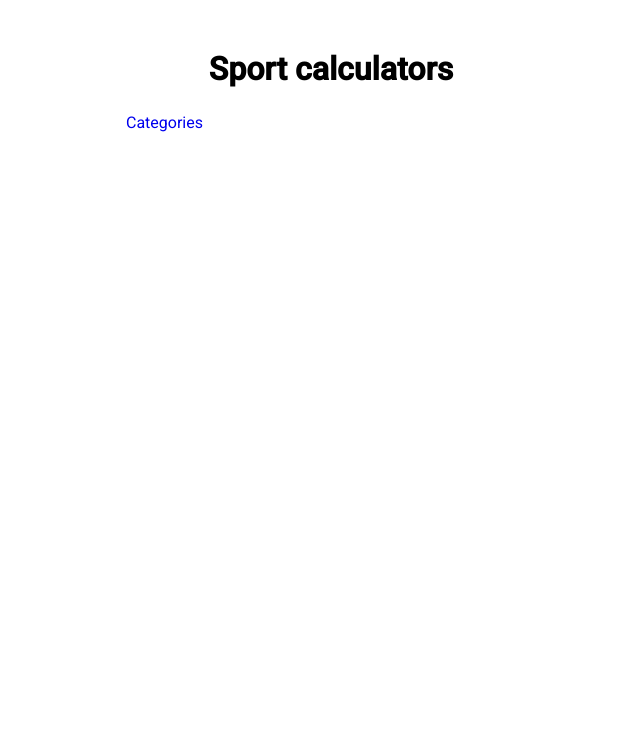
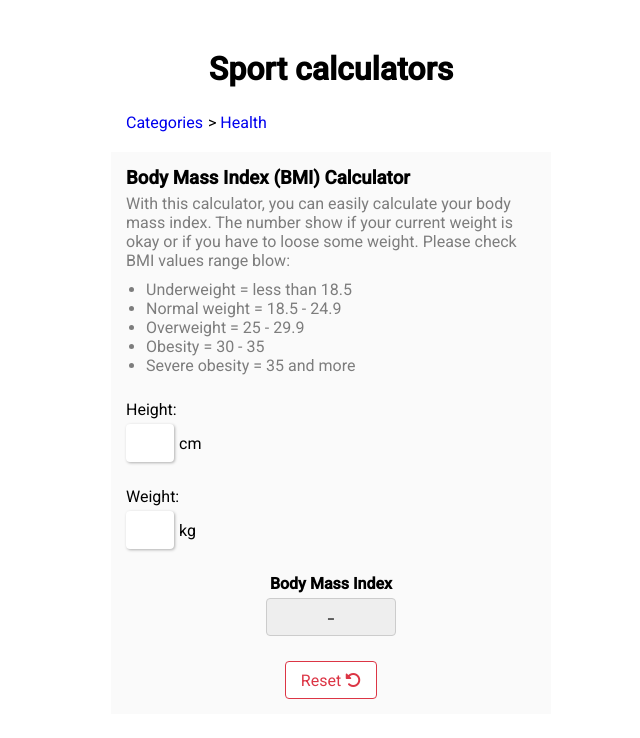
Before and after one commit to wiktor93/sport-calculators, a React (Create React App) app: page /health-calc in a window 1280 px wide. Shown: the top 738 px of the page, without its empty margins (309-949 px from the left). Built offline with nearby package versions, Linux system fonts and the light colour scheme.

Commit message:
changed scss module name, added bmi calc

```diff
--- a/src/components/Gym/OneRepMax.js
+++ b/src/components/Gym/OneRepMax.js
@@ -3,7 +3,7 @@ import React, {useState, useEffect} from 'react';
 import Input from '../Input';
 import Unit from '../Unit';
 import Button from '../Button';
-import styles from '../../styles/RunningCalc.module.scss';
+import styles from '../../styles/Calc.module.scss';
 
 const OneRepMax = () => {
   const [weight, setWeight] = useState('');
--- /dev/null
+++ b/src/components/Health/BMI.js
@@ -0,0 +1,85 @@
+import React, {useState, useEffect} from 'react';
+
+import Input from '../Input';
+import Unit from '../Unit';
+import Button from '../Button';
+import styles from '../../styles/Calc.module.scss';
+
+const BMI = () => {
+  const [height, setHeight] = useState('');
+  const [weight, setWeight] = useState('');
+  const [bmi, setBMI] = useState('');
+
+  useEffect(() => {
+    if (height & weight) {
+      const bmi = weight / (height / 100) ** 2;
+      setBMI(bmi.toFixed(2));
+    }
+  }, [height, weight]);
+
+  return (
+    <section className={styles.calcWrap}>
+      <h3>Body Mass Index (BMI) Calculator</h3>
+      <p className={styles.note}>
+        With this calculator, you can easily calculate your body mass index. The
+        number show if your current weight is okay or if you have to loose some
+        weight. Please check BMI values range blow:
+        <ul>
+          <li>Underweight = less than 18.5</li>
+          <li>Normal weight = 18.5 - 24.9</li>
+          <li>Overweight = 25 - 29.9</li>
+          <li>Obesity = 30 - 35</li>
+          <li>Severe obesity = 35 and more</li>
+        </ul>
+      </p>
+      <form>
+        {/* Height */}
+        <div className={styles.inputGroup}>
+          <label>Height: </label>
+          <Input
+            name="height"
+            value={height}
+            onChange={e => setHeight(e.target.value)}
+          />
+          <Unit>cm</Unit>
+        </div>
+        {/* Weight */}
+        <div className={styles.inputGroup}>
+          <label>Weight: </label>
+          <Input
+            name="weight"
+            value={weight}
+            onChange={e => setWeight(e.target.value)}
+          />
+          <Unit>kg</Unit>
+        </div>
+
+        <div className={styles.resultsContainer}>
+          <div>
+            <h4>Body Mass Index</h4>
+            <div className={styles.result}>
+              <p>
+                <span>{bmi ? bmi : '-'}</span>
+              </p>
+            </div>
+          </div>
+        </div>
+
+        <div className={styles.btnContainer}>
+          <Button
+            onClick={e => {
+              e.preventDefault();
+              setHeight('');
+              setWeight('');
+              setBMI('');
+            }}
+          >
+            Reset <i className="fas fa-undo-alt"></i>
+          </Button>
+        </div>
+      </form>
+    </section>
+  );
+};
+
+export default BMI;
--- a/src/components/Running/RunningPace.js
+++ b/src/components/Running/RunningPace.js
@@ -5,7 +5,7 @@ import {runningRaceOptions, defaultInputValues} from '../../assets/data';
 import Button from '../../components/Button';
 import Input from '../../components/Input';
 import Unit from '../../components/Unit';
-import styles from '../../styles/RunningCalc.module.scss';
+import styles from '../../styles/Calc.module.scss';
 
 const RunningPace = () => {
   const [inputValues, setInputValue] = useState(defaultInputValues);
--- a/src/components/Running/TimeSegment.js
+++ b/src/components/Running/TimeSegment.js
@@ -5,7 +5,7 @@ import {runningRaceOptions} from '../../assets/data';
 import Button from '../Button';
 import Input from '../Input';
 import Unit from '../Unit';
-import styles from '../../styles/RunningCalc.module.scss';
+import styles from '../../styles/Calc.module.scss';
 
 const TimeSegment = () => {
   const [paceMinutes, setPaceMinutes] = useState('');
--- a/src/components/Swimming/SwimmingPace.js
+++ b/src/components/Swimming/SwimmingPace.js
@@ -5,7 +5,7 @@ import {swimmingRaceOptions} from '../../assets/data';
 import Button from '../../components/Button';
 import Input from '../../components/Input';
 import Unit from '../../components/Unit';
-import styles from '../../styles/RunningCalc.module.scss';
+import styles from '../../styles/Calc.module.scss';
 
 const SwimmingPace = () => {
   const [distance, setDistance] = useState('');
--- a/src/styles/RunningCalc.module.scss
+++ b/src/styles/Calc.module.scss
@@ -6,6 +6,10 @@
 
     .note {
         color: rgba(0, 0, 0, 0.5);
+
+        ul {
+            margin: 10px 0 0 20px;
+        }
     }
 
     .inputGroup {
--- a/src/views/App.js
+++ b/src/views/App.js
@@ -7,6 +7,7 @@ import RunnnigCalc from './RunnigCalc';
 import SwimmingCalc from './SwimmingCalc';
 import CyclingCalc from './CyclingCalc';
 import GymCalc from './GymCalc';
+import HealthCalc from './HealthCalc';
 
 function App() {
   return (
@@ -20,6 +21,7 @@ function App() {
           <Route path="/swimming-calc" component={SwimmingCalc} />
           <Route path="/cycling-calc" component={CyclingCalc} />
           <Route path="/gym-calc" component={GymCalc} />
+          <Route path="/health-calc" component={HealthCalc} />
         </Switch>
       </div>
     </BrowserRouter>
--- a/src/views/Categories.js
+++ b/src/views/Categories.js
@@ -27,6 +27,7 @@ const Categories = ({updateChosenCalculator}) => {
           Swimming
         </CalcPuzzle>
       </Link>
+
       {/* <Link to="/cycling-calc"> */}
       <CalcPuzzle icon={CyclingIcon} calcQ={0}>
         Cycling
@@ -38,8 +39,12 @@ const Categories = ({updateChosenCalculator}) => {
           Gym
         </CalcPuzzle>
       </Link>
+      <Link to="/health-calc">
+        <CalcPuzzle icon={HeartRateIcon} calcQ={1}>
+          Health
+        </CalcPuzzle>
+      </Link>
 
-      <CalcPuzzle icon={HeartRateIcon}>Health</CalcPuzzle>
       <CalcPuzzle empty></CalcPuzzle>
     </div>
   );
--- /dev/null
+++ b/src/views/HealthCalc.js
@@ -0,0 +1,17 @@
+import React from 'react';
+import {connect} from 'react-redux';
+
+import BMI from '../components/Health/BMI';
+import {updateChosenCalculator} from '../actions/index';
+
+const HealthCalc = ({updateChosenCalculator}) => {
+  updateChosenCalculator('Health');
+
+  return (
+    <>
+      <BMI />
+    </>
+  );
+};
+
+export default connect(null, {updateChosenCalculator})(HealthCalc);
```
